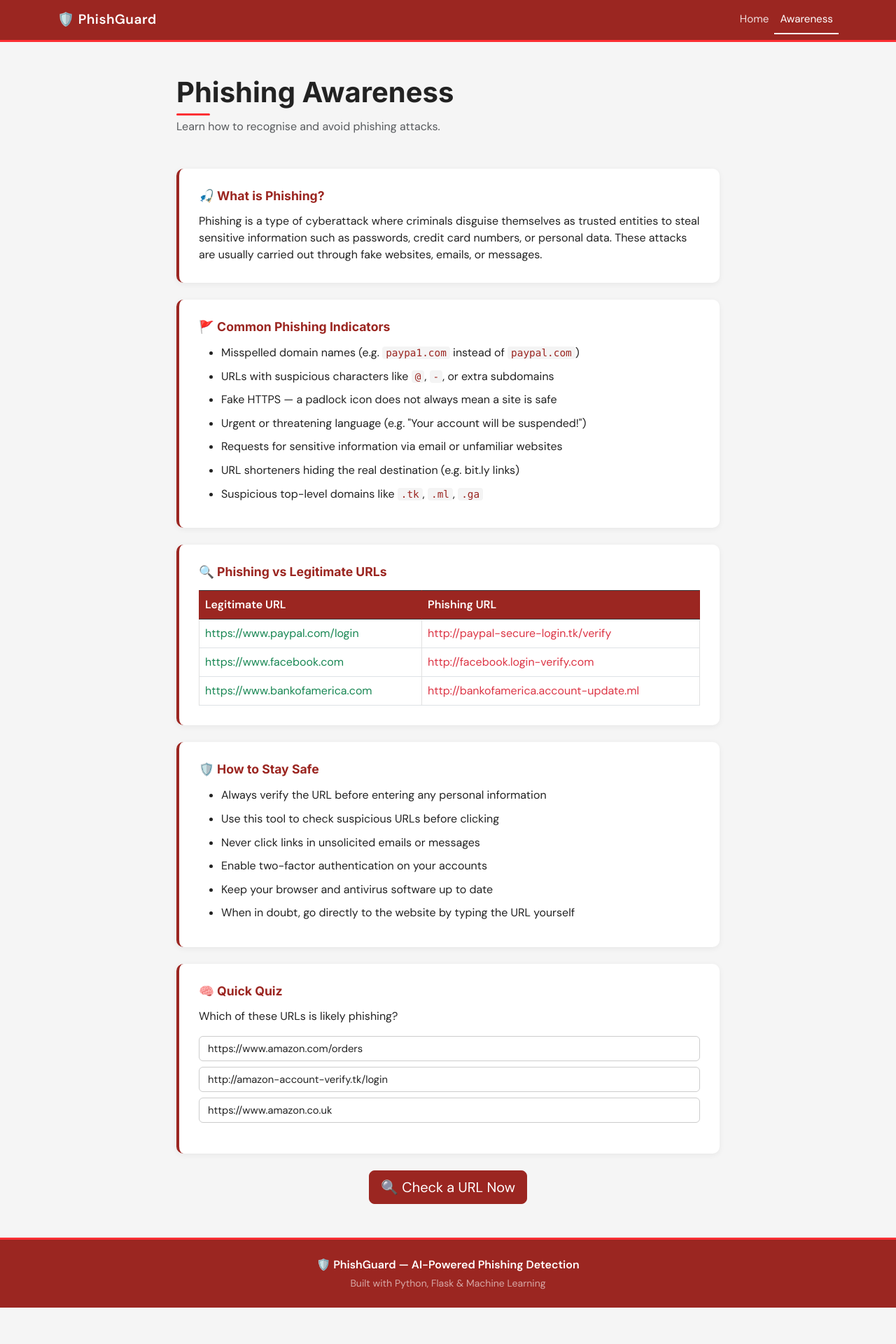
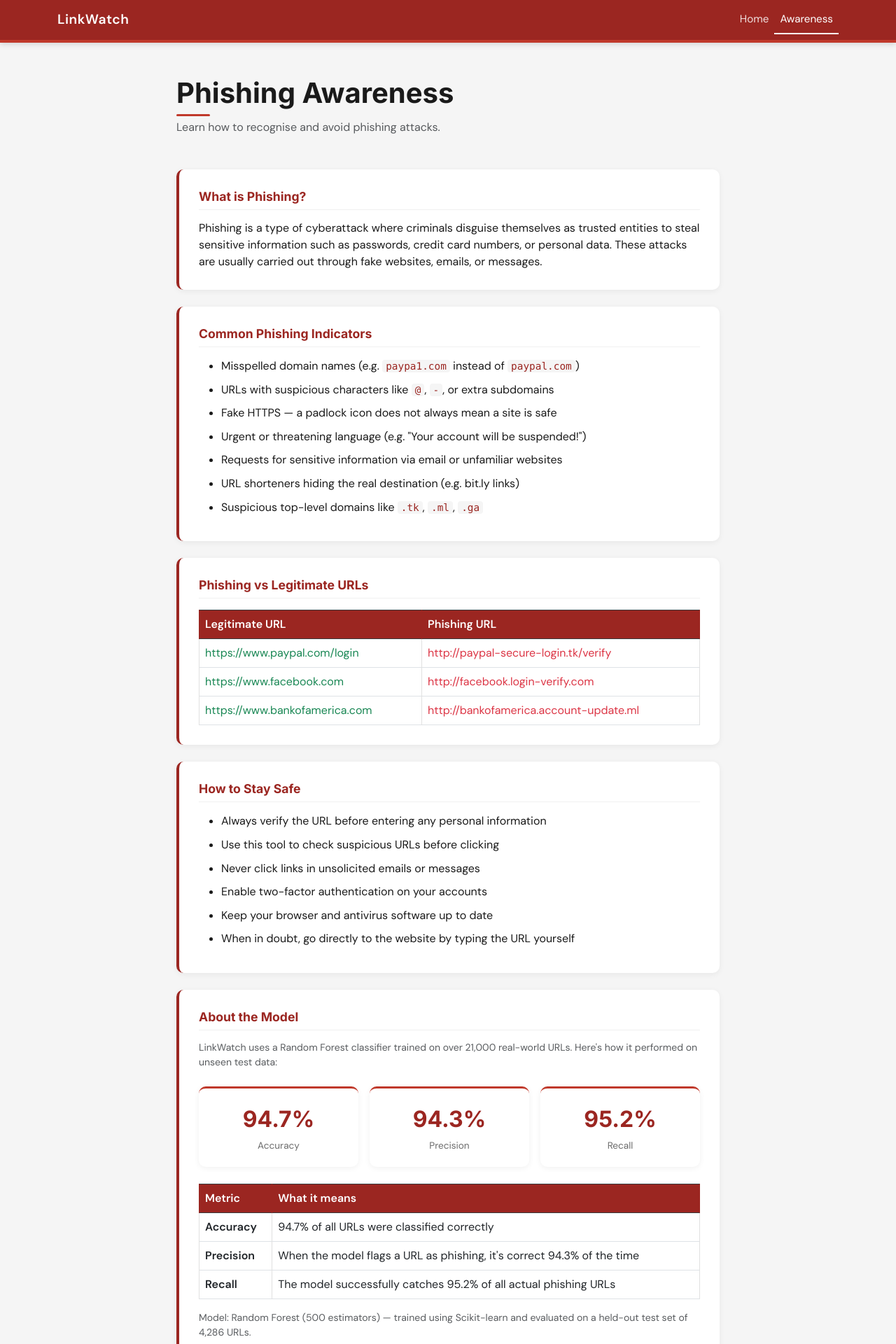
Before and after one commit to Man3500/phishing-detector, a Flask app: page /awareness in a window 1280 px wide. Shown: the top 1920 px of the page at 70% size. Before the commit the page ends 1868 px from the top, so only its background shows below. Run offline with Flask 3, Linux system fonts and the light colour scheme; parts of the project's set-up code (start-up, migrations or seed data) failed here and were passed over.

Commit message:
Added final project files

```diff
--- a/frontend/static/css/style.css
+++ b/frontend/static/css/style.css
@@ -1,21 +1,41 @@
 /* Central University Official Colors */
 :root {
-  --cu-red: #9B2621;
-  --cu-accent: #FC3034;
-  --cu-light: #F5F5F5;
-  --cu-gray: #f4f4f4;
-  --cu-dark: #222;
-  --radius: 10px;
+  /* Brand */
+  --cu-red:     #9B2621;      /* primary — deep university red */
+  --cu-accent:  #C0392B;      /* accent — slightly lighter, same family */
+
+  /* Surfaces */
+  --cu-light:   #F5F5F5;      /* page background */
+  --cu-white:   #FFFFFF;      /* card/navbar background */
+
+  /* Text */
+  --cu-dark:    #1A1A1A;      /* primary text */
+  --cu-muted:   #6B6B6B;      /* secondary text */
+
+  /* Semantic */
+  --success:    #1E8449;      /* darker, more serious green */
+  --warning:    #B7770D;      /* amber — suspicious state */
+  --error:      #E74C3C;      /* distinct from brand reds */
+
+  /* Utility */
+  --radius:     10px;
   --transition: all 0.3s ease;
-  --error-red: #E74C3C;
-  --success-green: #2ECC71;
 }
 
 /* ── Base ── */
+html, body {
+  margin: 0;
+  padding: 0;
+  height: 100%;
+}
+
 body {
   font-family: 'DM Sans', Helvetica, sans-serif;
   background-color: var(--cu-light);
   color: var(--cu-dark);
+  min-height: 100vh;
+  display: flex;
+  flex-direction: column;
 }
 
 h1, h2, h3, h4, h5, h6 {
@@ -25,7 +45,8 @@ h1, h2, h3, h4, h5, h6 {
 /* ── Navbar ── */
 .navbar {
   background-color: var(--cu-red) !important;
-  border-bottom: 3px solid var(--cu-accent);
+  border-bottom: 4px solid var(--cu-accent);
+  box-shadow: 0 2px 8px rgba(0,0,0,0.15);
 }
 
 .navbar-brand {
@@ -156,7 +182,7 @@ h1, h2, h3, h4, h5, h6 {
 
 /* ── Awareness Cards ── */
 .awareness-card {
-  background: white;
+  background: var(--cu-white);
   border-radius: var(--radius);
   padding: 28px;
   box-shadow: 0 2px 8px rgba(0,0,0,0.06);
@@ -168,25 +194,51 @@ h1, h2, h3, h4, h5, h6 {
   font-weight: 700;
   margin-bottom: 14px;
   font-size: 1.1rem;
+  padding-bottom: 8px;
+  border-bottom: 1px solid #f0f0f0;
 }
 
 .awareness-card ul li {
   margin-bottom: 8px;
   line-height: 1.6;
+  color: var(--cu-dark);
 }
 
 .awareness-card code {
-  background: var(--cu-gray);
+  background: var(--cu-light);
   color: var(--cu-red);
   padding: 1px 5px;
   border-radius: 4px;
   font-size: 0.9em;
 }
 
+/* ── Model Stats ── */
+.stat-card {
+  background: var(--cu-white);
+  border-radius: var(--radius);
+  padding: 20px;
+  text-align: center;
+  box-shadow: 0 2px 8px rgba(0,0,0,0.06);
+  border-top: 3px solid var(--cu-accent);
+}
+
+.stat-card .stat-value {
+  font-size: 2rem;
+  font-weight: 700;
+  color: var(--cu-red);
+  font-family: 'Inter', Helvetica, sans-serif;
+}
+
+.stat-card .stat-label {
+  font-size: 0.85rem;
+  color: var(--cu-muted);
+  margin-top: 4px;
+}
+
 /* ── Table ── */
 .table thead.table-dark th {
   background-color: var(--cu-red) !important;
-  color: #fff;
+  color: var(--cu-white);
   border-color: var(--cu-red);
 }
 
@@ -246,6 +298,10 @@ footer {
   border-top: 3px solid var(--cu-accent);
 }
 
+footer p {
+  color: rgba(255,255,255,0.85);
+}
+
 footer .text-muted {
   color: rgba(255,255,255,0.6) !important;
 }
--- a/frontend/templates/404.html
+++ b/frontend/templates/404.html
@@ -3,7 +3,7 @@
 <head>
     <meta charset="UTF-8">
     <meta name="viewport" content="width=device-width, initial-scale=1.0">
-    <title>Page Not Found — PhishGuard</title>
+    <title>Page Not Found — LinkWatch</title>
     <link href="https://fonts.googleapis.com/css2?family=Inter:wght@400;600;700&family=DM+Sans:wght@400;500;600&display=swap" rel="stylesheet">
     <link href="https://cdn.jsdelivr.net/npm/bootstrap@5.3.0/dist/css/bootstrap.min.css" rel="stylesheet">
     <link rel="stylesheet" href="/static/css/style.css">
@@ -12,7 +12,7 @@
 
     <nav class="navbar navbar-expand-lg">
         <div class="container">
-            <a class="navbar-brand" href="/">🛡️ PhishGuard</a>
+            <a class="navbar-brand" href="/"> LinkWatch</a>
             <div class="navbar-nav ms-auto">
                 <a class="nav-link" href="/">Home</a>
                 <a class="nav-link" href="/awareness">Awareness</a>
@@ -29,7 +29,7 @@
 
     <footer class="text-white text-center py-4 mt-5">
         <div class="container">
-            <p class="mb-1 fw-semibold">🛡️ PhishGuard — AI-Powered Phishing Detection</p>
+            <p class="mb-1 fw-semibold"> LinkWatch — AI-Powered Phishing Detection</p>
             <p class="small mb-0" style="color:rgba(255,255,255,0.6)">Built with Python, Flask & Machine Learning</p>
         </div>
     </footer>
--- a/frontend/templates/awareness.html
+++ b/frontend/templates/awareness.html
@@ -3,9 +3,10 @@
 <head>
   <meta charset="UTF-8">
   <meta name="viewport" content="width=device-width, initial-scale=1.0">
-    <title>Phishing Awareness — PhishGuard</title>
+  <title>Phishing Awareness — LinkWatch</title>
   <link href="https://fonts.googleapis.com/css2?family=Inter:wght@400;600;700&family=DM+Sans:wght@400;500;600&display=swap" rel="stylesheet">
   <link href="https://cdn.jsdelivr.net/npm/bootstrap@5.3.0/dist/css/bootstrap.min.css" rel="stylesheet">
+  <link rel="stylesheet" href="https://cdnjs.cloudflare.com/ajax/libs/font-awesome/6.5.0/css/all.min.css">
   <link rel="stylesheet" href="/static/css/style.css">
 </head>
 <body>
@@ -13,7 +14,7 @@
   <!-- Navbar -->
   <nav class="navbar navbar-expand-lg">
     <div class="container">
-            <a class="navbar-brand" href="/">🛡️ PhishGuard</a>
+      <a class="navbar-brand" href="/">LinkWatch</a>
       <div class="navbar-nav ms-auto">
         <a class="nav-link" href="/">Home</a>
         <a class="nav-link active" href="/awareness">Awareness</a>
@@ -21,19 +22,20 @@
     </div>
   </nav>
 
+  <main class="flex-grow-1">
     <div class="container my-5" style="max-width: 800px;">
       <h1 class="section-title fw-bold mb-1">Phishing Awareness</h1>
       <p class="text-muted mb-5">Learn how to recognise and avoid phishing attacks.</p>
 
       <!-- What is Phishing -->
       <div class="awareness-card mb-4">
-            <h4>🎣 What is Phishing?</h4>
+        <h4>What is Phishing?</h4>
         <p class="mb-0">Phishing is a type of cyberattack where criminals disguise themselves as trusted entities to steal sensitive information such as passwords, credit card numbers, or personal data. These attacks are usually carried out through fake websites, emails, or messages.</p>
       </div>
 
       <!-- Common Indicators -->
       <div class="awareness-card mb-4">
-            <h4>🚩 Common Phishing Indicators</h4>
+        <h4>Common Phishing Indicators</h4>
         <ul class="mb-0">
           <li>Misspelled domain names (e.g. <code>paypa1.com</code> instead of <code>paypal.com</code>)</li>
           <li>URLs with suspicious characters like <code>@</code>, <code>-</code>, or extra subdomains</li>
@@ -47,7 +49,7 @@
 
       <!-- URL Comparison Table -->
       <div class="awareness-card mb-4">
-            <h4>🔍 Phishing vs Legitimate URLs</h4>
+        <h4>Phishing vs Legitimate URLs</h4>
         <table class="table table-bordered mt-3 mb-0">
           <thead class="table-dark">
             <tr>
@@ -74,7 +76,7 @@
 
       <!-- Stay Safe Tips -->
       <div class="awareness-card mb-4">
-            <h4>🛡️ How to Stay Safe</h4>
+        <h4>How to Stay Safe</h4>
         <ul class="mb-0">
           <li>Always verify the URL before entering any personal information</li>
           <li>Use this tool to check suspicious URLs before clicking</li>
@@ -85,42 +87,139 @@
         </ul>
       </div>
 
+      <!-- Model Performance -->
+      <div class="awareness-card mb-4">
+        <h4>About the Model</h4>
+        <p class="text-muted small mb-4">LinkWatch uses a Random Forest classifier trained on over 21,000 real-world URLs. Here's how it performed on unseen test data:</p>
+        <div class="row g-3 mb-4">
+          <div class="col-4">
+            <div class="stat-card">
+              <div class="stat-value">94.7%</div>
+              <div class="stat-label">Accuracy</div>
+            </div>
+          </div>
+          <div class="col-4">
+            <div class="stat-card">
+              <div class="stat-value">94.3%</div>
+              <div class="stat-label">Precision</div>
+            </div>
+          </div>
+          <div class="col-4">
+            <div class="stat-card">
+              <div class="stat-value">95.2%</div>
+              <div class="stat-label">Recall</div>
+            </div>
+          </div>
+        </div>
+        <table class="table table-bordered mb-0">
+          <thead class="table-dark">
+            <tr>
+              <th>Metric</th>
+              <th>What it means</th>
+            </tr>
+          </thead>
+          <tbody>
+            <tr>
+              <td><strong>Accuracy</strong></td>
+              <td>94.7% of all URLs were classified correctly</td>
+            </tr>
+            <tr>
+              <td><strong>Precision</strong></td>
+              <td>When the model flags a URL as phishing, it's correct 94.3% of the time</td>
+            </tr>
+            <tr>
+              <td><strong>Recall</strong></td>
+              <td>The model successfully catches 95.2% of all actual phishing URLs</td>
+            </tr>
+          </tbody>
+        </table>
+        <p class="text-muted small mt-3 mb-0">Model: Random Forest (500 estimators) &mdash; trained using Scikit-learn and evaluated on a held-out test set of 4,286 URLs.</p>
+      </div>
+
+      <!-- Model Comparison -->
+      <div class="awareness-card mb-4">
+        <h4>Model Comparison</h4>
+        <p class="text-muted small mb-3">Three machine learning models were trained and evaluated on the same dataset. Random Forest was selected as the final model based on overall performance.</p>
+        <table class="table table-bordered mb-3">
+          <thead class="table-dark">
+            <tr>
+              <th>Model</th>
+              <th>Accuracy</th>
+              <th>Precision</th>
+              <th>Recall</th>
+            </tr>
+          </thead>
+          <tbody>
+            <tr>
+              <td>Logistic Regression</td>
+              <td>91.5%</td>
+              <td>92.7%</td>
+              <td>90.1%</td>
+            </tr>
+            <tr>
+              <td>XGBoost</td>
+              <td>94.3%</td>
+              <td>94.8%</td>
+              <td>93.7%</td>
+            </tr>
+            <tr class="table-success">
+              <td><strong>Random Forest <span class="badge ms-1" style="background-color: var(--cu-red); font-size: 0.7rem;">Selected</span></strong></td>
+              <td><strong>94.7%</strong></td>
+              <td><strong>94.3%</strong></td>
+              <td><strong>95.2%</strong></td>
+            </tr>
+          </tbody>
+        </table>
+        <p class="text-muted small mb-0">
+          <i class="fa-solid fa-circle-info me-1" style="color: var(--cu-red)"></i>
+          Random Forest was selected as the final model due to its superior accuracy and recall, and its ability to handle nonlinear relationships between URL features without requiring feature scaling.
+        </p>
+      </div>
+
       <!-- Quick Quiz -->
       <div class="awareness-card mb-4">
-            <h4>🧠 Quick Quiz</h4>
+        <h4>Quick Quiz</h4>
         <p>Which of these URLs is likely phishing?</p>
         <div class="d-grid gap-2">
-                <button class="btn quiz-btn btn-outline-secondary" onclick="quizAnswer(this, false)">https://www.amazon.com/orders</button>
-                <button class="btn quiz-btn btn-outline-secondary" onclick="quizAnswer(this, true)">http://amazon-account-verify.tk/login</button>
-                <button class="btn quiz-btn btn-outline-secondary" onclick="quizAnswer(this, false)">https://www.amazon.co.uk</button>
+          <button class="btn quiz-btn btn-outline-secondary" data-phishing="false">https://www.amazon.com/orders</button>
+          <button class="btn quiz-btn btn-outline-secondary" data-phishing="true">http://amazon-account-verify.tk/login</button>
+          <button class="btn quiz-btn btn-outline-secondary" data-phishing="false">https://www.amazon.co.uk</button>
         </div>
         <div id="quizResult" class="mt-3 small"></div>
       </div>
 
-        <div class="text-center mt-4">
-            <a href="/" class="btn btn-primary btn-lg">🔍 Check a URL Now</a>
+      <div class="text-center mt-4 mb-5">
+        <a href="/" class="btn btn-primary btn-lg">Check a URL Now</a>
       </div>
     </div>
+  </main>
 
-    <footer class="text-white text-center py-4 mt-5">
+  <footer class="text-white text-center py-4">
     <div class="container">
-            <p class="mb-1 fw-semibold">🛡️ PhishGuard — AI-Powered Phishing Detection</p>
+      <p class="mb-1 fw-semibold">LinkWatch — AI-Powered Phishing Detection</p>
       <p class="small mb-0" style="color:rgba(255,255,255,0.6)">Built with Python, Flask & Machine Learning</p>
     </div>
   </footer>
 
   <script src="https://cdn.jsdelivr.net/npm/bootstrap@5.3.0/dist/js/bootstrap.bundle.min.js"></script>
   <script>
-        function quizAnswer(btn, isPhishing) {
+    document.addEventListener('DOMContentLoaded', () => {
+      document.querySelectorAll('.quiz-btn').forEach(btn => {
+        btn.addEventListener('click', () => {
+          const isPhishing = btn.dataset.phishing === 'true';
           document.querySelectorAll('.quiz-btn').forEach(b => b.disabled = true);
           if (isPhishing) {
             btn.classList.replace('btn-outline-secondary', 'btn-danger');
-                document.getElementById('quizResult').innerHTML = '🎉 Correct! The <code>.tk</code> domain and <code>account-verify</code> in the URL are clear phishing indicators.';
+            document.getElementById('quizResult').innerHTML =
+              '<i class="fa-solid fa-check me-1 text-success"></i> Correct! The <code>.tk</code> domain and <code>account-verify</code> in the URL are clear phishing indicators.';
           } else {
             btn.classList.replace('btn-outline-secondary', 'btn-warning');
-                document.getElementById('quizResult').innerHTML = '❌ Not quite. Look for suspicious domains and unusual TLDs like <code>.tk</code>.';
+            document.getElementById('quizResult').innerHTML =
+              '<i class="fa-solid fa-xmark me-1 text-danger"></i> Not quite. Look for suspicious domains and unusual TLDs like <code>.tk</code>.';
           }
-        }
+        });
+      });
+    });
   </script>
 </body>
 </html>
```
Also changed, not shown: other parts of frontend/static/css/style.css (+22 -17 lines), backend/predictor.py (+17 -7 lines), frontend/static/js/main.js (+27 -4 lines), frontend/templates/index.html (+16 -11 lines), database/feedback.db, 7 other files. Lines whose indentation alone changed are shown as unchanged.
